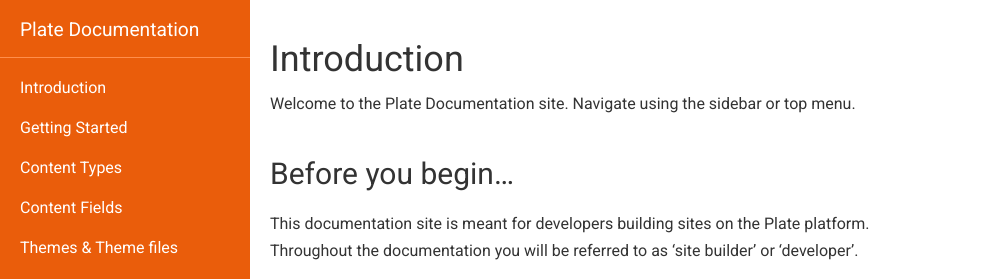
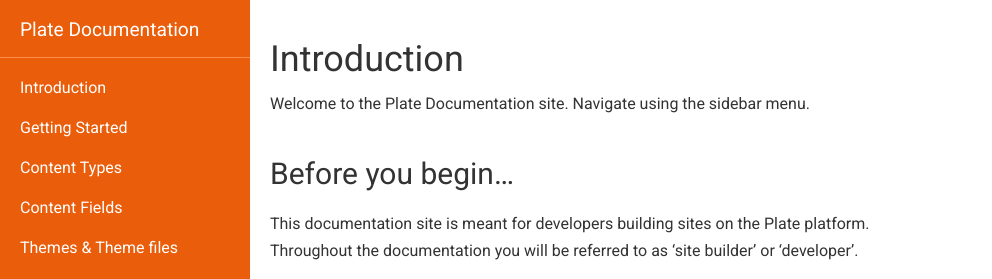
Before and after one commit to platehub/platehub.github.io, a Jekyll site: the page built from docs/index.md, in a window 1280 px wide. Shown: the top 279 px of the page, without its empty margins (0-992 px from the left). Built offline with Jekyll 4.4.1, drawn with Linux system fonts in a browser that asks for light colours; nearby versions of some CDN libraries.

```diff
--- a/docs/index.md
+++ b/docs/index.md
@@ -7,7 +7,7 @@ id: "introduction"
 order: 1
 ---
 
-Welcome to the Plate Documentation site. Navigate using the sidebar or top menu.
+Welcome to the Plate Documentation site. Navigate using the sidebar menu.
 
 ## Before you begin...
 This documentation site is meant for developers building sites on the Plate platform. Throughout the documentation you will be referred to as 'site builder' or 'developer'.
```
Also changed, not shown: docs/templating-reference/filters.md (+1 -1 lines).
